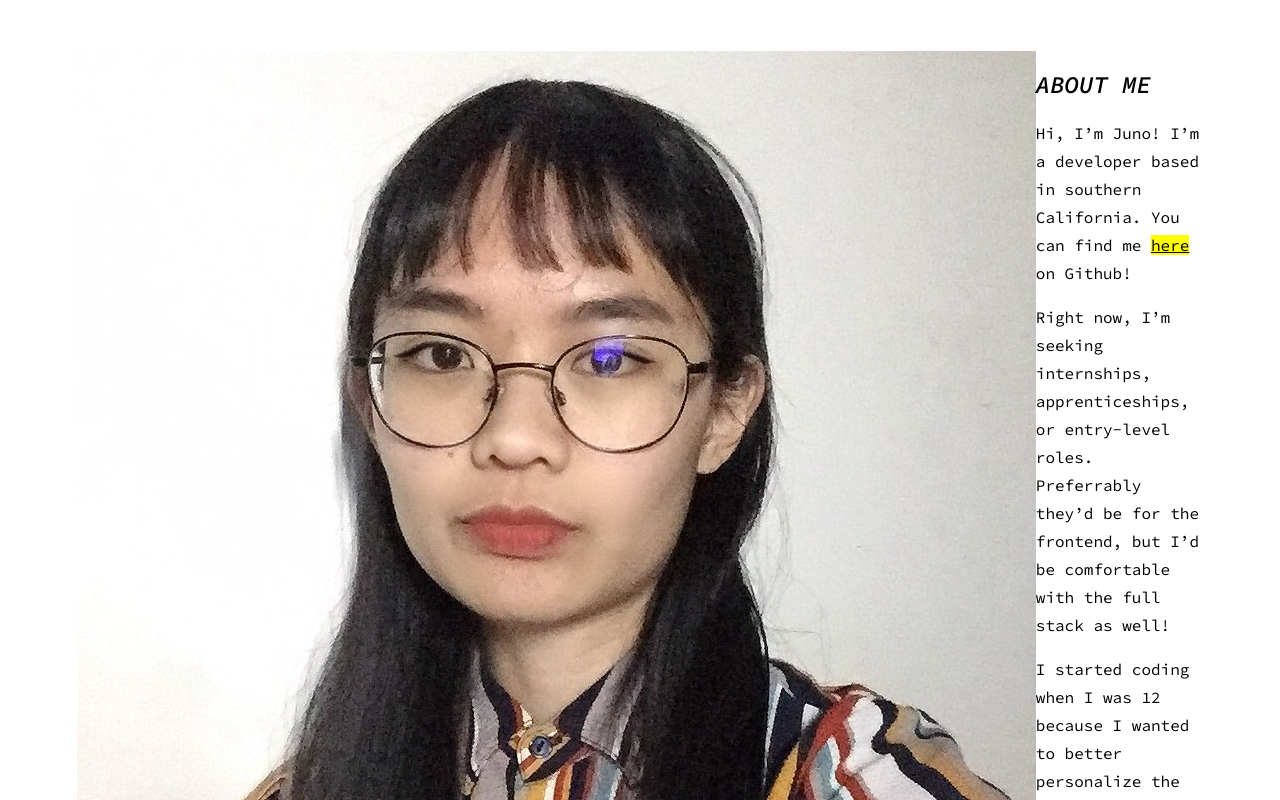
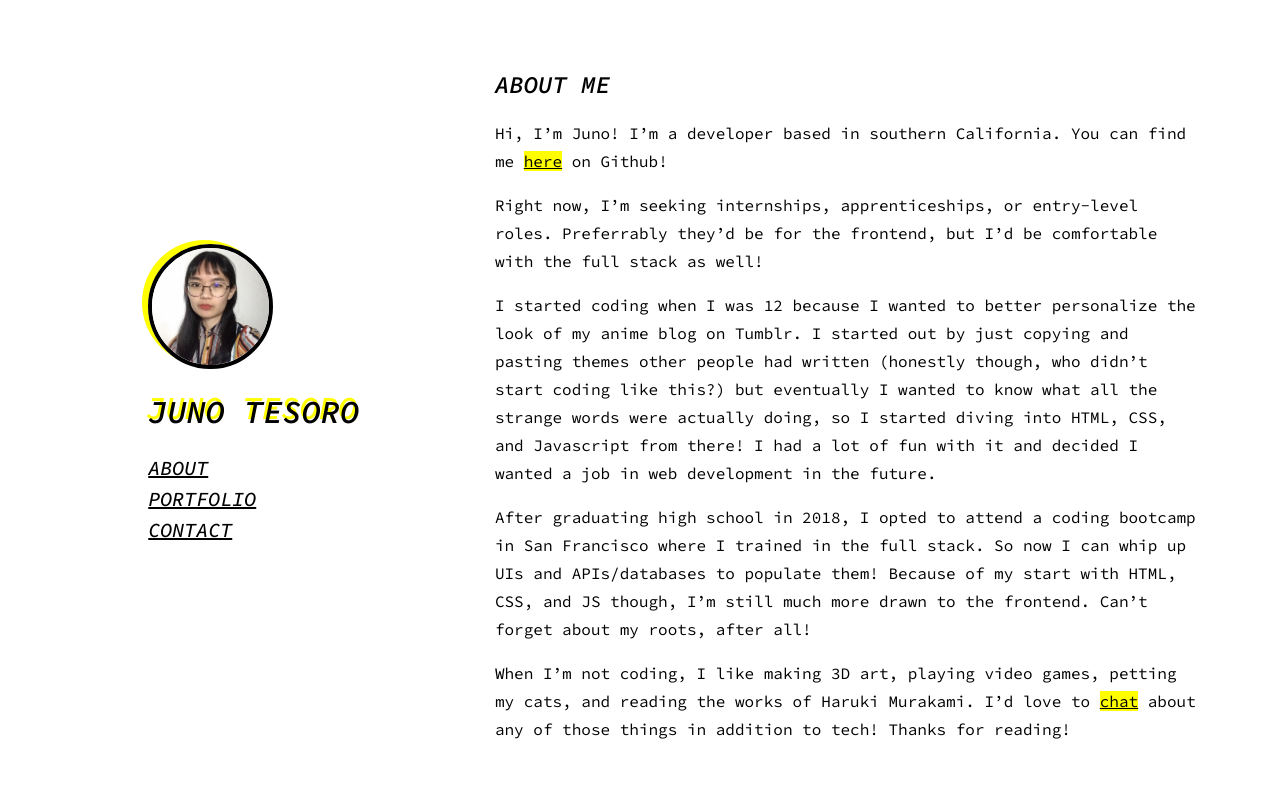
Before and after one commit to jmtes/jmtes.github.io, a Next.js app: page /about in a window 1280 px wide. Shown: the top 800 px of the page. Built offline with nearby package versions, Linux system fonts and the light colour scheme.

Commit message:
Style sidebar

```diff
--- a/components/layout.module.css
+++ b/components/layout.module.css
@@ -1,3 +1,5 @@
+/* General Container Styles */
+
 .container {
   width: 100%;
   padding: 3.2rem 4.8rem;
@@ -12,6 +14,7 @@
 .container--page {
   display: grid;
   grid-template-columns: 1fr 2fr;
+  grid-column-gap: 4rem;
 }
 
 .container h2,
@@ -31,3 +34,67 @@
   color: black;
   background-color: yellow;
 }
+
+/* Sidebar Styles */
+
+.sidebar {
+  display: flex;
+  flex-direction: column;
+  align-items: center;
+  justify-content: center;
+  text-transform: uppercase;
+  font-style: italic;
+  font-weight: 500;
+}
+
+.sidebar__img {
+  width: 125px;
+  height: 125px;
+  border: 4px solid black;
+  border-radius: 150px;
+  box-shadow: -6px -4px yellow;
+  transition: all 0.25s ease;
+}
+
+.sidebar__img:hover {
+  box-shadow: -8px -6px yellow;
+}
+
+.sidebar__title a {
+  color: black;
+  text-decoration: none;
+  text-shadow: -2px -4px yellow;
+  transition: all 0.25s ease;
+}
+
+.sidebar__title a:hover {
+  text-shadow: -3px -5px yellow;
+}
+
+.sidebar__nav ul {
+  padding: 0;
+  list-style-type: none;
+  font-size: 1.25rem;
+  display: flex;
+  flex-direction: column;
+  align-items: flex-start;
+}
+
+.sidebar__nav ul li {
+  margin: 0.25rem 0;
+  transform: scale(1);
+  transform-origin: left center;
+  transition: all 0.25s ease;
+}
+
+.sidebar__nav ul li:hover {
+  transform: scale(1.1);
+}
+
+.sidebar__nav ul a {
+  color: black;
+}
+
+.sidebar__nav ul a:hover {
+  background-color: yellow;
+}
--- a/components/layout.tsx
+++ b/components/layout.tsx
@@ -27,18 +27,19 @@ const Layout = ({
       />
     </Head>
     {!home && (
-      <div className='sidebar'>
+      <div className={styles.sidebar}>
+        <div className={styles['sidebar__content']}>
           <img
             src='images/profile.jpg'
             alt='A picture of me'
-          className='sidebar__img'
+            className={styles['sidebar__img']}
           />
-        <h1 className='sidebar__title'>
+          <h1 className={styles['sidebar__title']}>
             <Link href='/'>
               <a>Juno Tesoro</a>
             </Link>
           </h1>
-        <nav className='sidebar__nav'>
+          <nav className={styles['sidebar__nav']}>
             <ul>
               <li>
                 <Link href='/about'>
@@ -58,6 +59,7 @@ const Layout = ({
             </ul>
           </nav>
         </div>
+      </div>
     )}
     <main className={home && 'index'}>{children}</main>
   </div>
```
Lines whose indentation alone changed are shown as unchanged.
